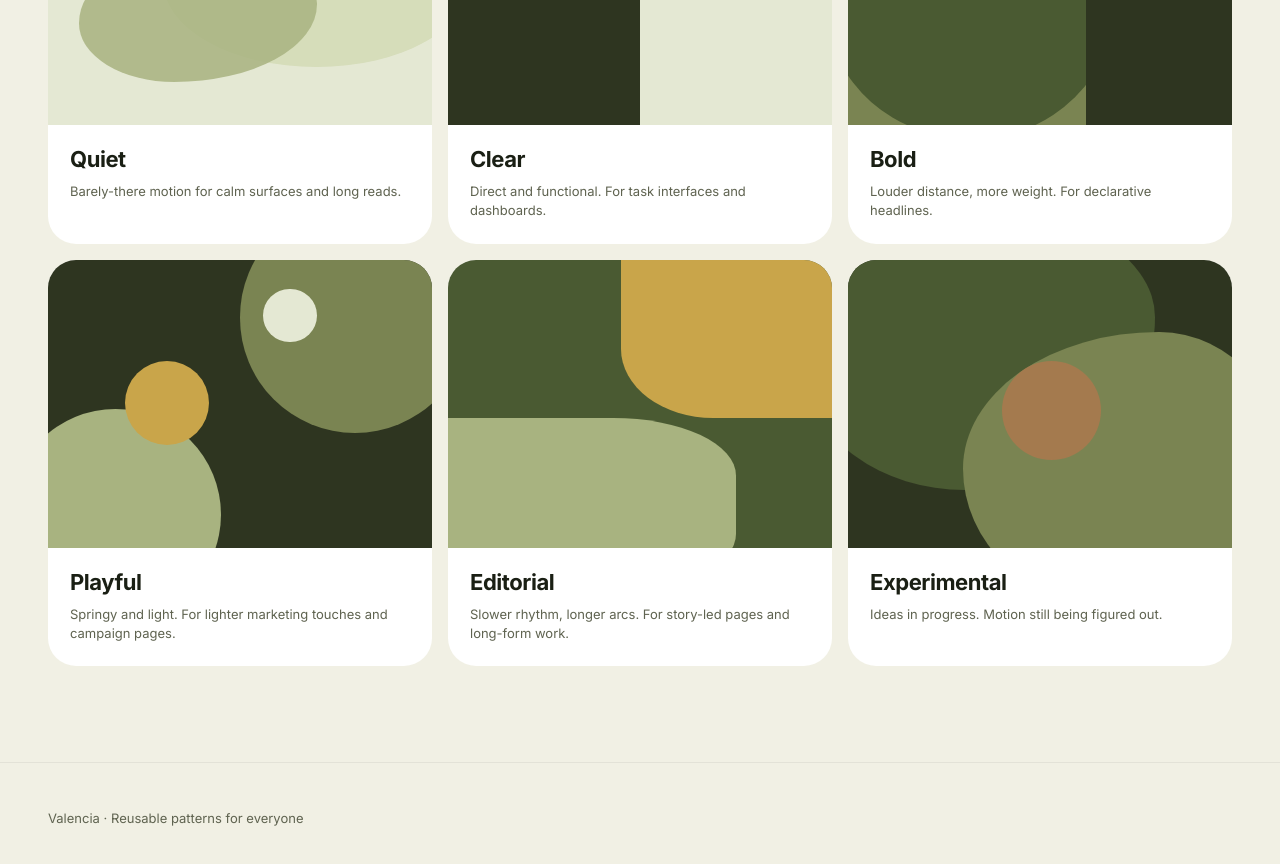
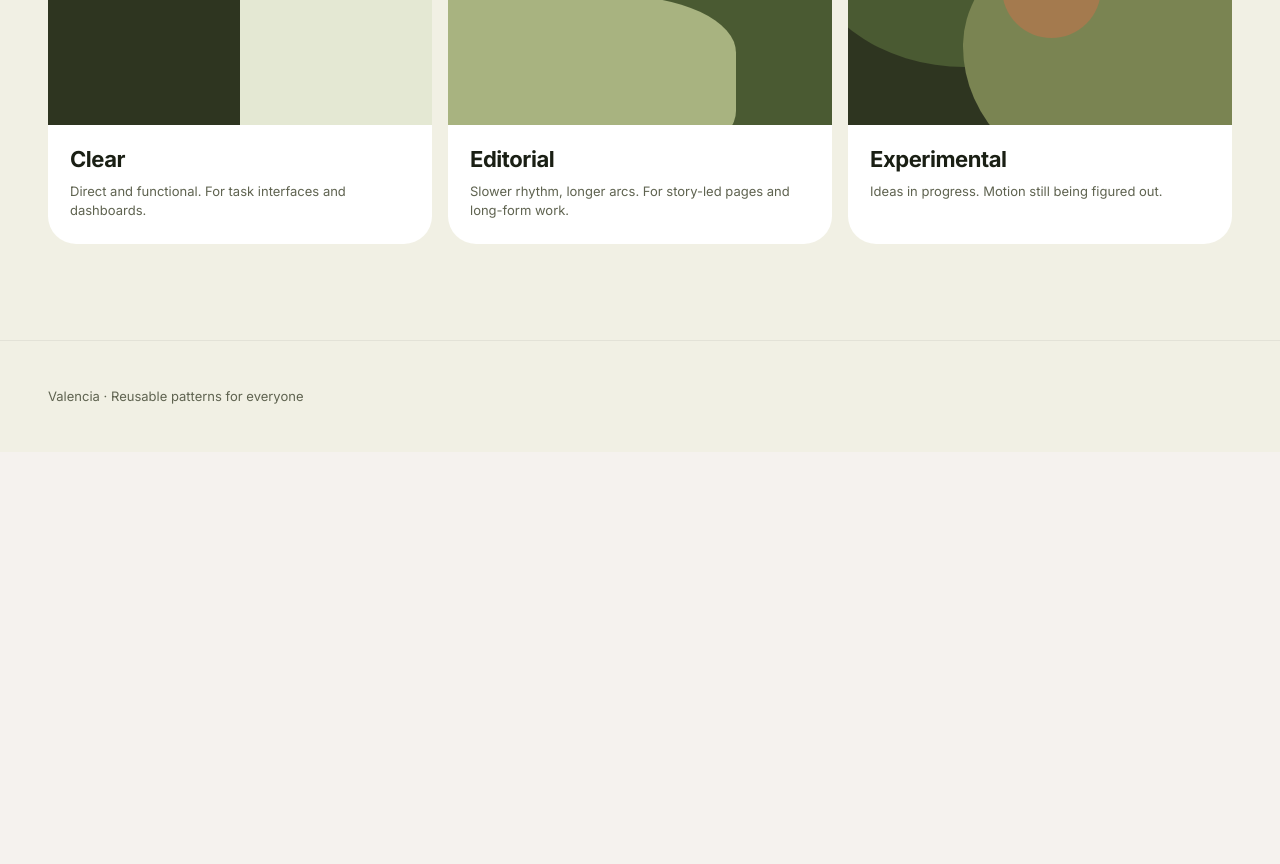
Before and after one commit to jasontheodorou/olinda-patterns, a React (Vite) app: page / in a window 1280 px wide. Shown: the part 720-1584 px from the top of the page. After the commit the page ends 1172 px from the top, so only its background shows below. Built offline with nearby package versions, Linux system fonts and the light colour scheme.

Commit message:
Trim chapters to three — Clear, Editorial, Experimental

```diff
--- a/src/valencia/app/pages/HomePage.tsx
+++ b/src/valencia/app/pages/HomePage.tsx
@@ -9,12 +9,9 @@ type Chapter = {
 }
 
 const CHAPTERS: Chapter[] = [
-  { id: 'quiet',        label: 'Quiet',        description: 'Barely-there motion for calm surfaces and long reads.',                 art: 'quiet' },
-  { id: 'clear',        label: 'Clear',        description: 'Direct and functional. For task interfaces and dashboards.',            art: 'clear' },
-  { id: 'bold',         label: 'Bold',         description: 'Louder distance, more weight. For declarative headlines.',              art: 'bold' },
-  { id: 'playful',      label: 'Playful',      description: 'Springy and light. For lighter marketing touches and campaign pages.',  art: 'playful' },
-  { id: 'editorial',    label: 'Editorial',    description: 'Slower rhythm, longer arcs. For story-led pages and long-form work.',   art: 'editorial' },
-  { id: 'experimental', label: 'Experimental', description: 'Ideas in progress. Motion still being figured out.',                    art: 'experimental' },
+  { id: 'clear',        label: 'Clear',        description: 'Direct and functional. For task interfaces and dashboards.',          art: 'clear' },
+  { id: 'editorial',    label: 'Editorial',    description: 'Slower rhythm, longer arcs. For story-led pages and long-form work.', art: 'editorial' },
+  { id: 'experimental', label: 'Experimental', description: 'Ideas in progress. Motion still being figured out.',                  art: 'experimental' },
 ]
 
 export function HomePage() {
```
